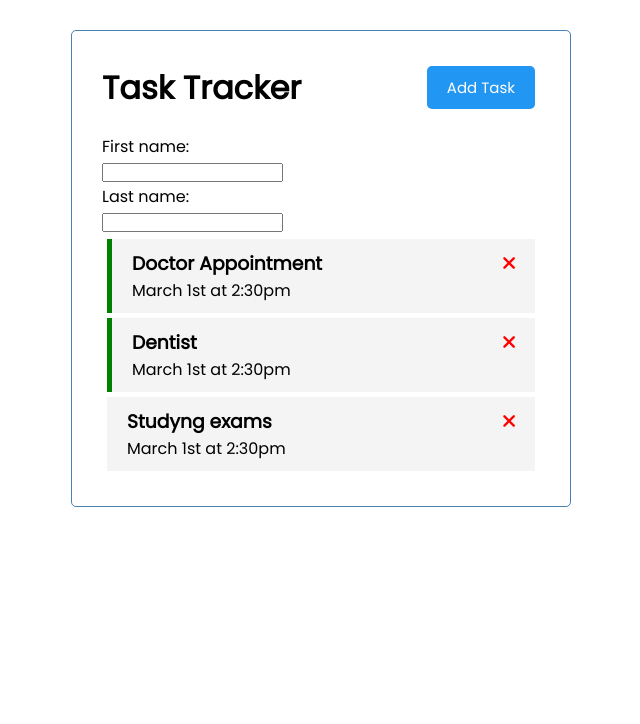
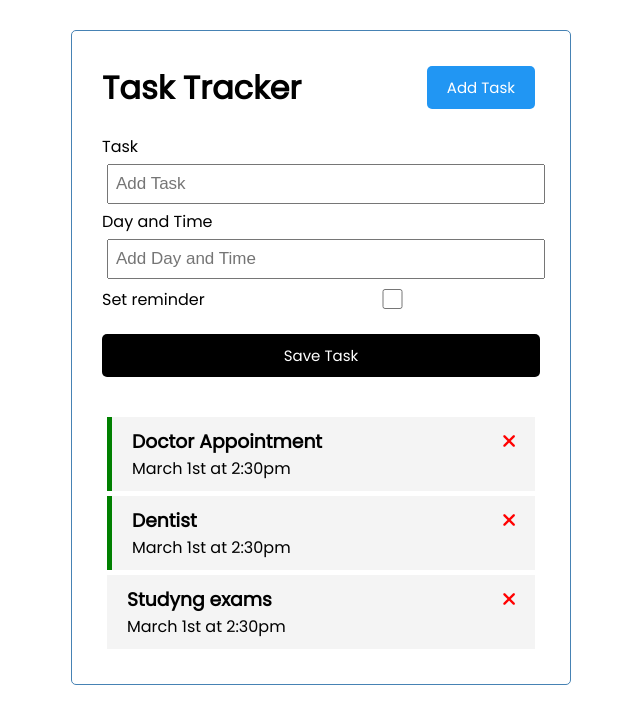
Before and after one commit to Anita-Liberatore/task-tracker-vuejs-fe, a Vue app: page / in a window 1280 px wide. Shown: the top 724 px of the page, without its empty margins (319-959 px from the left). Built offline with nearby package versions, Linux system fonts and the light colour scheme.

Commit message:
add task function complete

```diff
--- a/src/components/AddTask.vue
+++ b/src/components/AddTask.vue
@@ -1,14 +1,85 @@
 <template>
-  <form>
-    <label for="fname">First name:</label><br />
-    <input type="text" id="fname" name="fname" /><br />
-    <label for="lname">Last name:</label><br />
-    <input type="text" id="lname" name="lname" />
+  <form @submit = "onSubmit" class="add-form">
+    <div class="form-control">
+      <label>Task</label>
+      <input type="text" v-model="text" name="text" placeholder="Add Task" />
+    </div>
+
+    <div class="form-control">
+      <label>Day and Time</label>
+      <input type="text" v-model="day" name="day" placeholder="Add Day and Time" />
+    </div>
+
+    <div class="form-control form-control-check">
+      <label>Set reminder</label>
+      <input type="checkbox" v-model="reminder" name="reminder" />
+    </div>
+
+    <input type="submit" value="Save Task" class="btn btn-block" />
   </form>
 </template>
 
 <script>
 export default {
+  data() {
+    return {
+      text: "",
+      day: "",
+      reminder: false,
+    };
+  },
+  methods: {
+    onSubmit(e) {
+      e.preventDefault();
 
+      if(!this.text) {
+        alert('Please add a task')
+        return
+      }
+
+      const newTask = {
+        id: Math.floor(Math.random() * 100),
+        text: this.text,
+        day: this.day,
+        reminder: this.reminder
+      }
+
+      console.log(newTask)
+
+      this.text = ''
+      this.day = ''
+      this.reminder = ''
+    }
+  }
 };
 </script>
+
+
+<style scoped>
+.form-control input {
+  width: 100%;
+  height: 40px;
+  margin: 5px;
+  padding: 3px 7px;
+  font-size: 17px;
+}
+
+.form-control-check {
+  display: flex;
+  align-items: center;
+  justify-content: space-between;
+}
+
+.form-control-check label {
+  flex: 1;
+}
+
+.form-control-check input {
+  flex: 2;
+  height: 20px;
+}
+
+.btn {
+  margin: 20px 0 40px 0;
+}
+</style>
```
